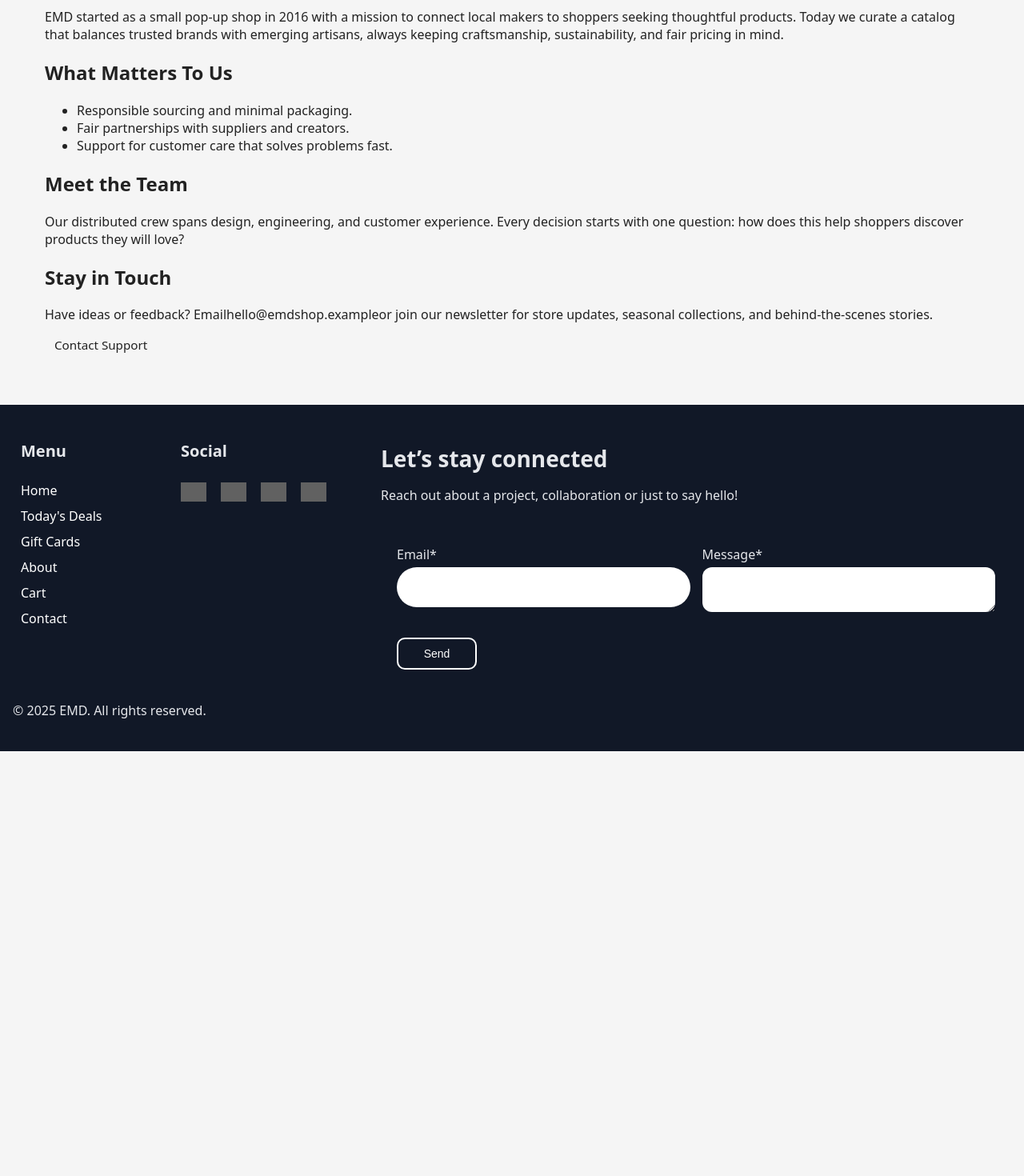
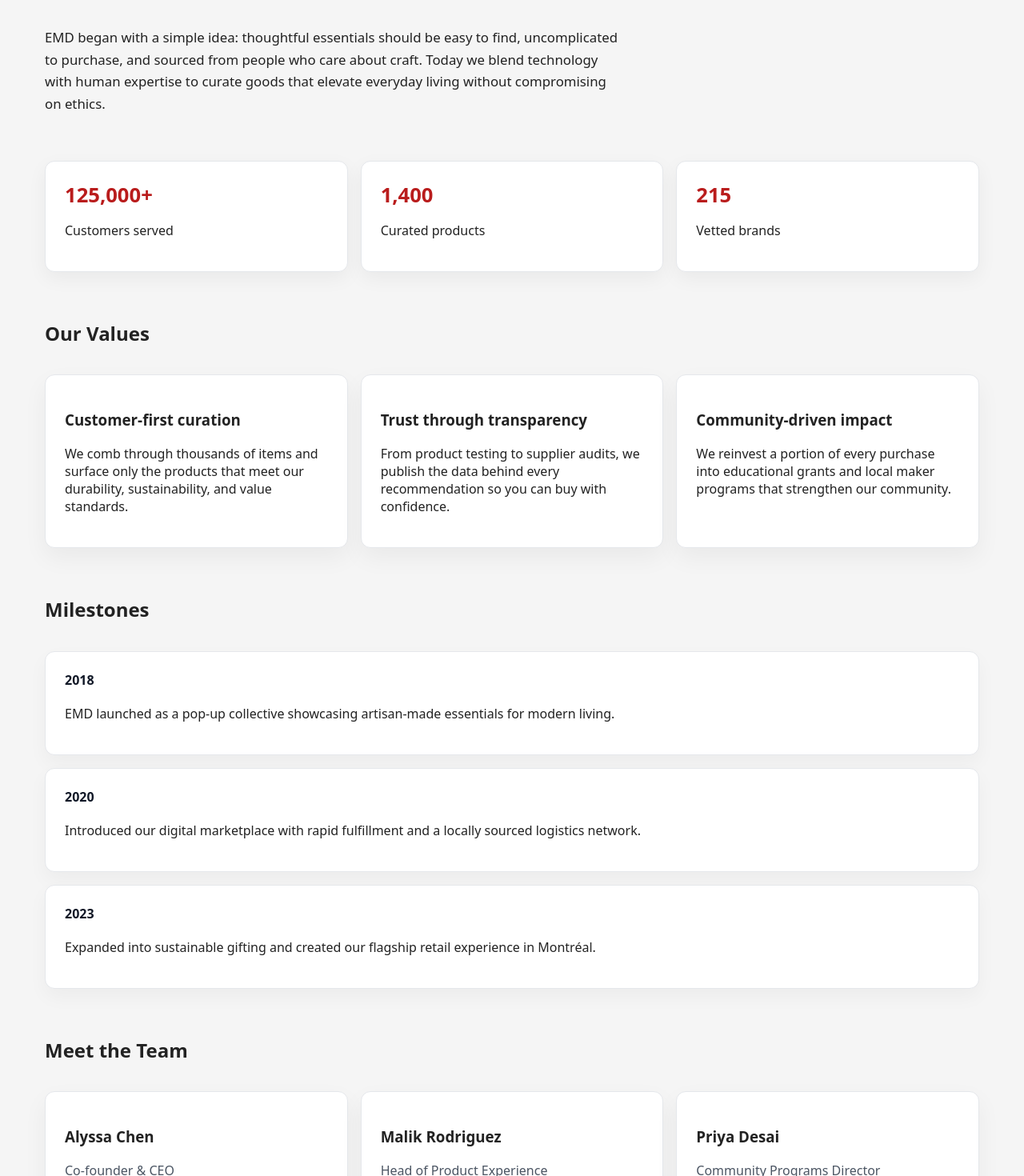
Before and after one commit to dieudo2024/EMD_OnlineShop, a React (Vite) app: page /about in a window 1280 px wide. Shown: the part 240-1710 px from the top of the page at 80% size. Before the commit the page ends 1179 px from the top, so only its background shows below. Built offline with nearby package versions, Linux system fonts and the light colour scheme; no server answers; grey boxes are pictures that could not be loaded.

Commit message:
Enhance About page with new content and styling; add team members, milestones, and values sections

```diff
--- a/src/pages/AboutPage.jsx
+++ b/src/pages/AboutPage.jsx
@@ -1,56 +1,121 @@
-import { Link } from "react-router-dom";
+const highlightStats = [
+  { label: "Customers served", value: "125,000+" },
+  { label: "Curated products", value: "1,400" },
+  { label: "Vetted brands", value: "215" },
+];
+
+const coreValues = [
+  {
+    title: "Customer-first curation",
+    detail:
+      "We comb through thousands of items and surface only the products that meet our durability, sustainability, and value standards.",
+  },
+  {
+    title: "Trust through transparency",
+    detail:
+      "From product testing to supplier audits, we publish the data behind every recommendation so you can buy with confidence.",
+  },
+  {
+    title: "Community-driven impact",
+    detail:
+      "We reinvest a portion of every purchase into educational grants and local maker programs that strengthen our community.",
+  },
+];
+
+const timeline = [
+  {
+    year: "2018",
+    milestone: "EMD launched as a pop-up collective showcasing artisan-made essentials for modern living.",
+  },
+  {
+    year: "2020",
+    milestone: "Introduced our digital marketplace with rapid fulfillment and a locally sourced logistics network.",
+  },
+  {
+    year: "2023",
+    milestone: "Expanded into sustainable gifting and created our flagship retail experience in Montréal.",
+  },
+];
+
+const teamMembers = [
+  {
+    name: "Alyssa Chen",
+    role: "Co-founder & CEO",
+    bio: "Leads strategic partnerships and ensures every collection reflects our mission of mindful consumption.",
+  },
+  {
+    name: "Malik Rodriguez",
+    role: "Head of Product Experience",
+    bio: "Shapes the on-site journey, blending personalized discovery with frictionless checkout interfaces.",
+  },
+  {
+    name: "Priya Desai",
+    role: "Community Programs Director",
+    bio: "Works with regional artisans and non-profits to design workshops and micro-grant initiatives.",
+  },
+];
 
 function AboutPage() {
   return (
     <section className="page about-page">
+      <span className="eyebrow">Who we are</span>
       <h1>About EMD</h1>
-      <p className="page-subtitle">
-        We are a community-driven marketplace focused on quality goods and
-        transparent experiences.
+      <p className="about-lead">
+        EMD began with a simple idea: thoughtful essentials should be easy to find, uncomplicated to purchase, and sourced from people who care about craft. Today we blend technology with human expertise to curate goods that elevate everyday living without compromising on ethics.
       </p>
 
-      <section className="card about-story">
-        <h2>Our Story</h2>
+      <div className="about-stats">
+        {highlightStats.map((stat) => (
+          <article key={stat.label} className="about-stat-card">
+            <h2>{stat.value}</h2>
+            <p>{stat.label}</p>
+          </article>
+        ))}
+      </div>
+
+      <div className="about-section">
+        <h2>Our Values</h2>
+        <div className="about-values">
+          {coreValues.map((value) => (
+            <article key={value.title} className="about-value-card">
+              <h3>{value.title}</h3>
+              <p>{value.detail}</p>
+            </article>
+          ))}
+        </div>
+      </div>
+
+      <div className="about-section">
+        <h2>Milestones</h2>
+        <ul className="about-timeline">
+          {timeline.map((entry) => (
+            <li key={entry.year}>
+              <span className="about-timeline-year">{entry.year}</span>
+              <p>{entry.milestone}</p>
+            </li>
+          ))}
+        </ul>
+      </div>
+
+      <div className="about-section">
+        <h2>Meet the Team</h2>
+        <div className="about-team">
+          {teamMembers.map((member) => (
+            <article key={member.name} className="about-team-card">
+              <h3>{member.name}</h3>
+              <span className="muted">{member.role}</span>
+              <p>{member.bio}</p>
+            </article>
+          ))}
+        </div>
+      </div>
+
+      <div className="about-section">
+        <h2>Looking Ahead</h2>
         <p>
-          EMD started as a small pop-up shop in 2016 with a mission to connect
-          local makers to shoppers seeking thoughtful products. Today we curate a
-          catalog that balances trusted brands with emerging artisans, always
-          keeping craftsmanship, sustainability, and fair pricing in mind.
+          We are investing in reusable packaging pilots, expanding our same-day delivery footprint, and launching guided workshops so shoppers can connect with the makers behind their favorite pieces. Sign up for our newsletter to follow along and be the first to access limited releases.
         </p>
-      </section>
-
-      <section className="about-values">
-        <h2>What Matters To Us</h2>
-        <ul>
-          <li>Responsible sourcing and minimal packaging.</li>
-          <li>Fair partnerships with suppliers and creators.</li>
-          <li>Support for customer care that solves problems fast.</li>
-        </ul>
-      </section>
-
-      <section className="about-team card">
-        <h2>Meet the Team</h2>
-        <p>
-          Our distributed crew spans design, engineering, and customer
-          experience. Every decision starts with one question: how does this help
-          shoppers discover products they will love?
-        </p>
-      </section>
-
-      <section className="about-contact">
-        <h2>Stay in Touch</h2>
-        <p>
-          Have ideas or feedback? Email
-          <a href="mailto:hello@emdshop.example" className="inline-link">
-            hello@emdshop.example
-          </a>
-          or join our newsletter for store updates, seasonal collections, and
-          behind-the-scenes stories.
-        </p>
-        <Link to="/contact" className="btn secondary">
-          Contact Support
-        </Link>
-      </section>
+      </div>
     </section>
   );
 }
--- a/src/styles/global.css
+++ b/src/styles/global.css
@@ -10,6 +10,83 @@
   color: #fff;
   letter-spacing: 0.5px;
   flex-shrink: 0;
+}
+
+.about-page {
+  display: flex;
+  flex-direction: column;
+  gap: 2.5rem;
+}
+
+.about-lead {
+  max-width: 720px;
+  font-size: 1.05rem;
+  line-height: 1.65;
+}
+
+.about-stats {
+  display: grid;
+  gap: 1rem;
+  grid-template-columns: repeat(auto-fit, minmax(180px, 1fr));
+}
+
+.about-stat-card {
+  background: #ffffff;
+  padding: 1.5rem;
+  border-radius: 12px;
+  box-shadow: 0 8px 24px rgba(0, 0, 0, 0.05);
+  border: 1px solid #e5e7eb;
+}
+
+.about-stat-card h2 {
+  margin: 0 0 0.25rem;
+  font-size: 1.6rem;
+  color: #b91c1c;
+}
+
+.about-section {
+  display: flex;
+  flex-direction: column;
+  gap: 1rem;
+}
+
+.about-values,
+.about-team {
+  display: grid;
+  gap: 1rem;
+  grid-template-columns: repeat(auto-fit, minmax(220px, 1fr));
+}
+
+.about-value-card,
+.about-team-card {
+  background: #ffffff;
+  padding: 1.5rem;
+  border-radius: 12px;
+  border: 1px solid #e5e7eb;
+  box-shadow: 0 12px 30px rgba(15, 17, 17, 0.05);
+}
+
+.about-timeline {
+  list-style: none;
+  padding: 0;
+  margin: 0;
+  display: grid;
+  gap: 1rem;
+}
+
+.about-timeline li {
+  background: #ffffff;
+  padding: 1.5rem;
+  border-radius: 12px;
+  border: 1px solid #e5e7eb;
+  box-shadow: 0 10px 24px rgba(0, 0, 0, 0.04);
+}
+
+.about-timeline-year {
+  font-weight: 700;
+  display: inline-block;
+  margin-bottom: 0.25rem;
+  color: #111827;
 }
 .logo-img {
     height: 40px;
```
